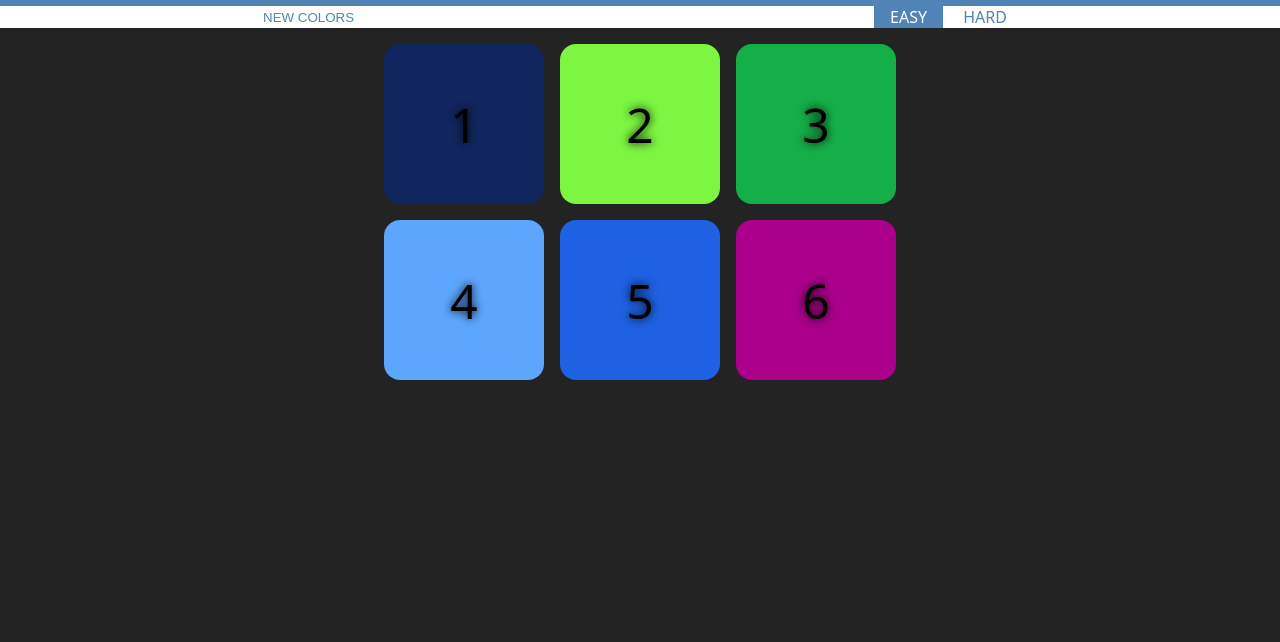
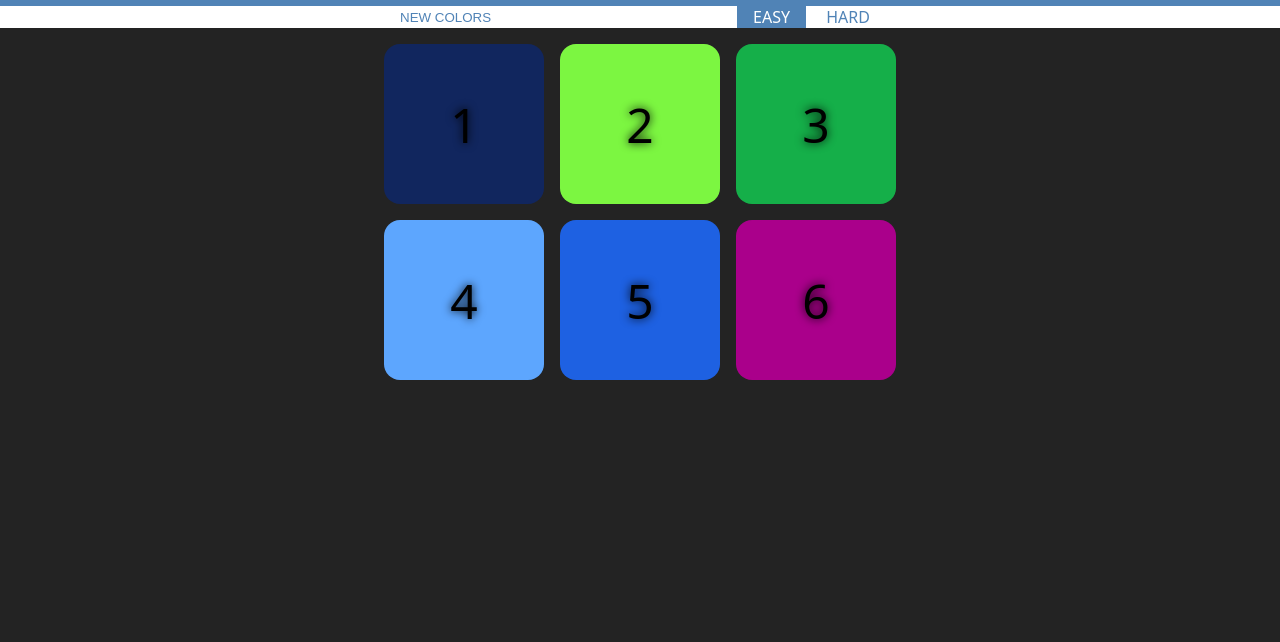
Before and after one commit to v4n00/TIC, a plain HTML site: page color-game/index.html in a window 1280 px wide. Shown: the part 158-800 px from the top of the page. Drawn offline with Linux system fonts and the light colour scheme.

Commit message:
fix: incorrect scaling

```diff
--- a/color-game/styles.css
+++ b/color-game/styles.css
@@ -41,7 +41,8 @@ input {
 	background-color: white;
 	display: flex;
 	flex-direction: row;
-	justify-content: space-around;
+	justify-content: center;
+	gap: 15rem;
 }
 
 #settings button {
```
